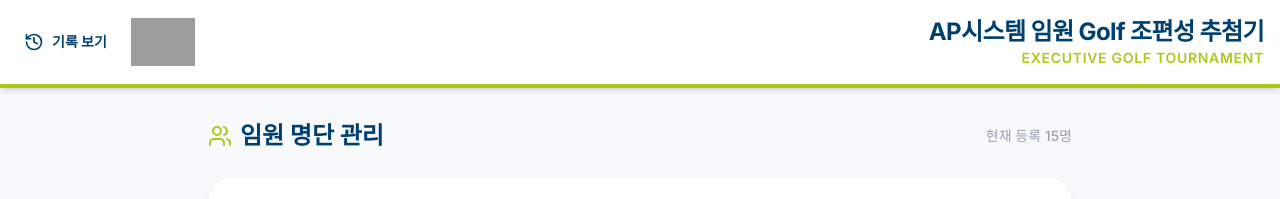
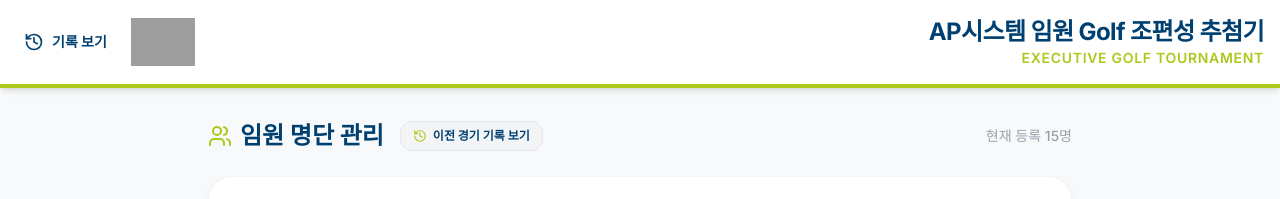
Before and after one commit to JohnBaeGH/apsgolf, a React (Vite) app: page / in a window 1280 px wide. Shown: the top 199 px of the page. Built offline with nearby package versions, Linux system fonts and the light colour scheme; grey boxes are pictures that could not be loaded.

Commit message:
Add History access button to initial screen

```diff
--- a/App.tsx
+++ b/App.tsx
@@ -87,6 +87,7 @@ const App: React.FC = () => {
             members={allMembers}
             setMembers={setAllMembers}
             onNext={() => setView(AppView.SETTINGS)}
+            onViewHistory={() => setView(AppView.HISTORY)}
           />
         )}
 
--- a/views/ManageMembersView.tsx
+++ b/views/ManageMembersView.tsx
@@ -1,16 +1,17 @@
 
 import React, { useState } from 'react';
 import { Member } from '../types';
-import { Plus, Trash2, Users, ChevronRight } from 'lucide-react';
+import { Plus, Trash2, Users, ChevronRight, History } from 'lucide-react';
 import { motion, AnimatePresence } from 'framer-motion';
 
 interface Props {
   members: Member[];
   setMembers: React.Dispatch<React.SetStateAction<Member[]>>;
   onNext: () => void;
+  onViewHistory: () => void;
 }
 
-const ManageMembersView: React.FC<Props> = ({ members, setMembers, onNext }) => {
+const ManageMembersView: React.FC<Props> = ({ members, setMembers, onNext, onViewHistory }) => {
   const [newName, setNewName] = useState('');
 
   const addMember = () => {
@@ -30,10 +31,19 @@ const ManageMembersView: React.FC<Props> = ({ members, setMembers, onNext }) =>
   return (
     <div className="space-y-6">
       <div className="flex items-center justify-between">
-        <h2 className="text-2xl font-bold text-[#004071] flex items-center gap-2">
-          <Users className="text-[#ABC91A]" />
-          임원 명단 관리
-        </h2>
+        <div className="flex items-center gap-4">
+          <h2 className="text-2xl font-bold text-[#004071] flex items-center gap-2">
+            <Users className="text-[#ABC91A]" />
+            임원 명단 관리
+          </h2>
+          <button
+            onClick={onViewHistory}
+            className="flex items-center gap-1.5 px-3 py-1.5 bg-gray-100 hover:bg-gray-200 text-[#004071] rounded-xl text-xs font-bold transition-all border border-gray-200"
+          >
+            <History size={14} className="text-[#ABC91A]" />
+            이전 경기 기록 보기
+          </button>
+        </div>
         <span className="text-sm text-gray-400 font-medium">현재 등록 {members.length}명</span>
       </div>
 
```
Also changed, not shown: build_info_log.txt (deleted), build_log.txt (deleted).
